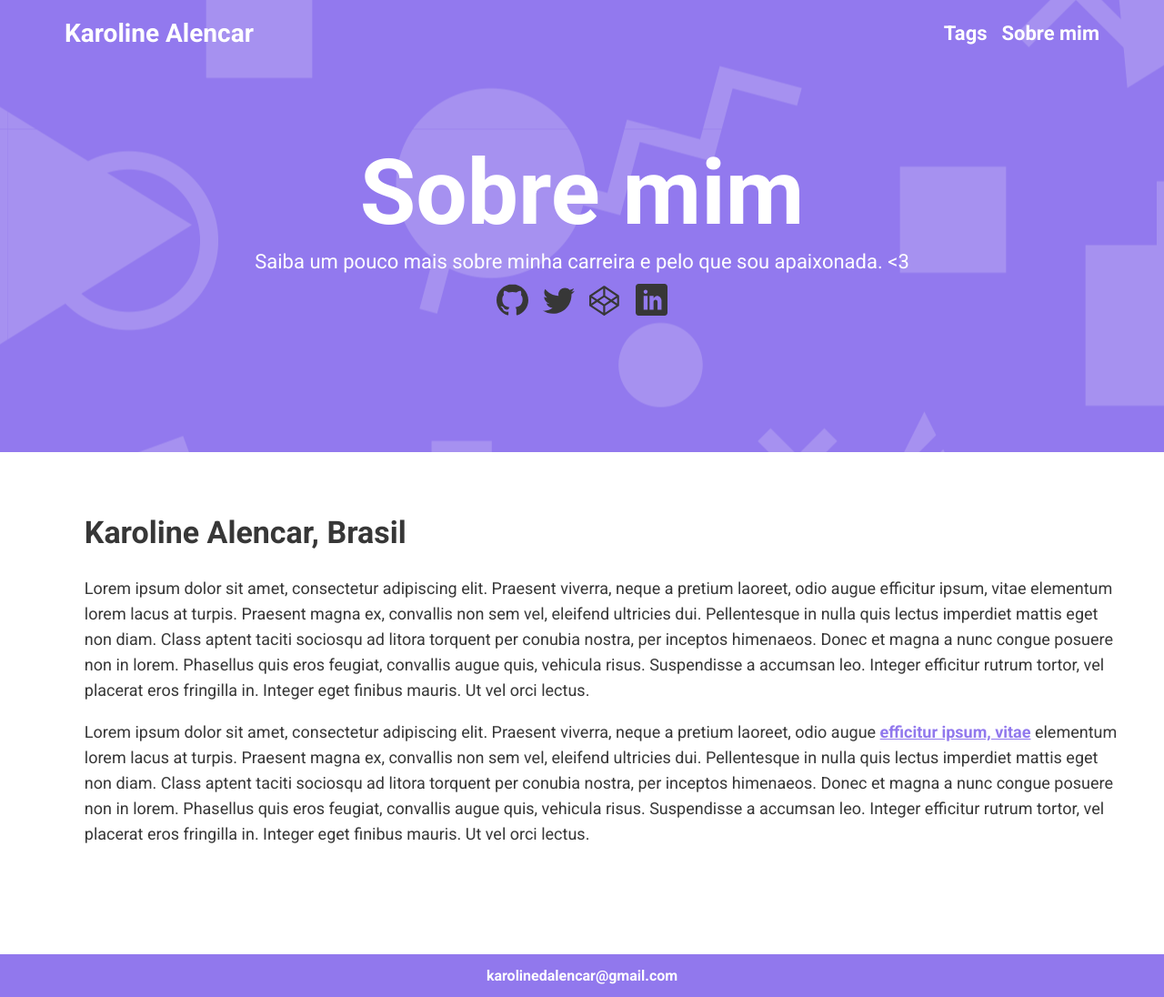
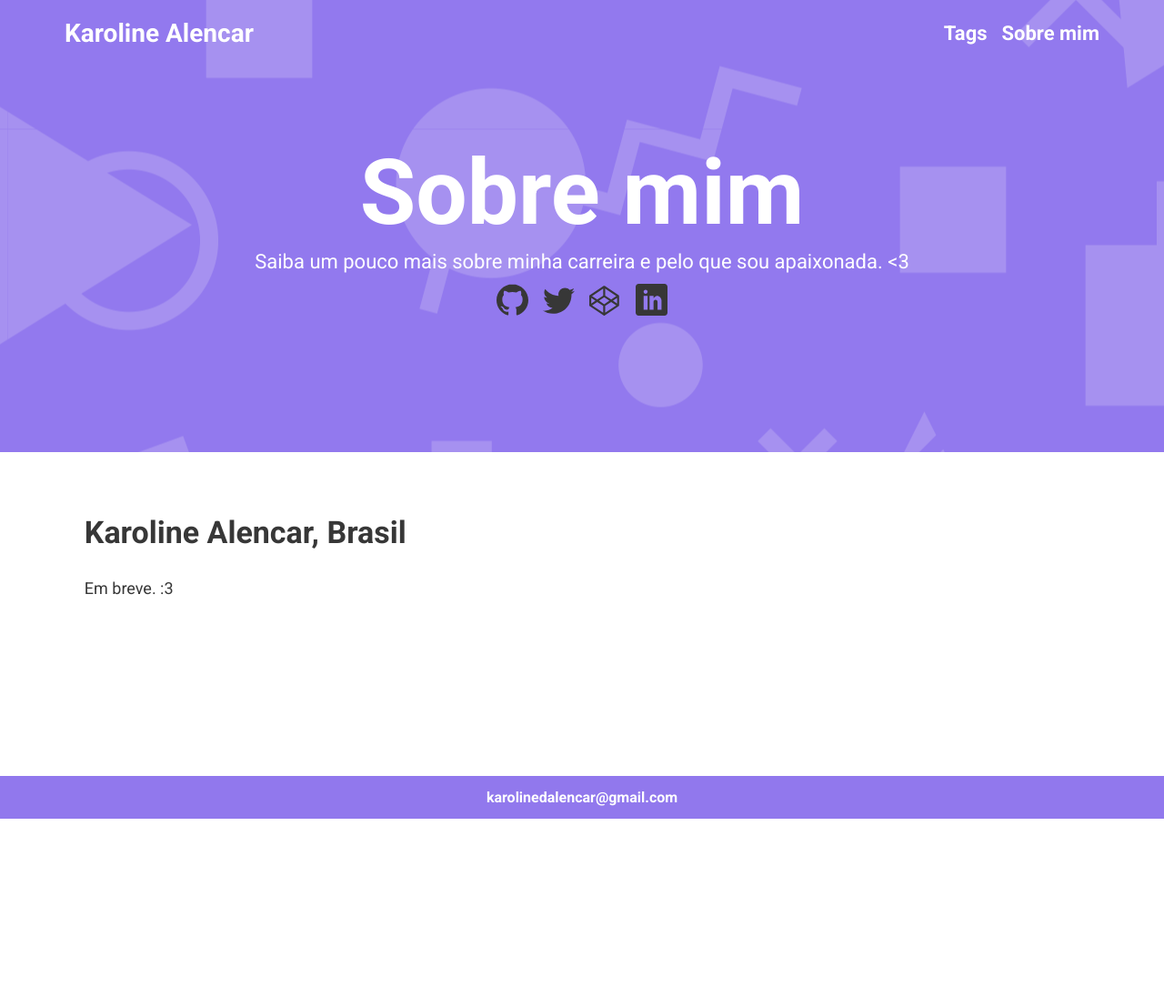
Before and after one commit to karolinedealencar/karolinedealencar.com.br, a Jekyll site: the page built from sobre.html, in a window 1280 px wide. Shown: the whole page at 91% size. Built offline with Jekyll 4.4.1, drawn with Linux system fonts in a browser that asks for light colours; after the commit the page ends 900 px from its top, so only the background shows below that.

Commit message:
Remove lorem ipsum about page

```diff
--- a/sobre.html
+++ b/sobre.html
@@ -8,26 +8,7 @@ permalink: /sobre/
 <section class="about-me content">
     <div class="container">
         <h2>Karoline Alencar, Brasil</h2>
-        <p>
-            Lorem ipsum dolor sit amet, consectetur adipiscing elit. Praesent viverra, neque a pretium
-            laoreet, odio augue efficitur ipsum, vitae elementum lorem lacus at turpis. Praesent magna ex,
-            convallis non sem vel, eleifend ultricies dui. Pellentesque in nulla quis lectus imperdiet
-            mattis eget non diam. Class aptent taciti sociosqu ad litora torquent per conubia nostra,
-            per inceptos himenaeos. Donec et magna a nunc congue posuere non in lorem. Phasellus quis
-            eros feugiat, convallis augue quis, vehicula risus. Suspendisse a accumsan leo. Integer
-            efficitur rutrum tortor, vel placerat eros fringilla in. Integer eget finibus mauris.
-            Ut vel orci lectus.
-        </p>
-        <p>
-            Lorem ipsum dolor sit amet, consectetur adipiscing elit. Praesent viverra, neque a pretium
-            laoreet, odio augue <a href="">efficitur ipsum, vitae</a> elementum lorem lacus at turpis. Praesent magna ex,
-            convallis non sem vel, eleifend ultricies dui. Pellentesque in nulla quis lectus imperdiet
-            mattis eget non diam. Class aptent taciti sociosqu ad litora torquent per conubia nostra,
-            per inceptos himenaeos. Donec et magna a nunc congue posuere non in lorem. Phasellus quis
-            eros feugiat, convallis augue quis, vehicula risus. Suspendisse a accumsan leo. Integer
-            efficitur rutrum tortor, vel placerat eros fringilla in. Integer eget finibus mauris.
-            Ut vel orci lectus.
-        </p>
+        <p>Em breve. :3</p>
     </div>
 
 </section>
```
